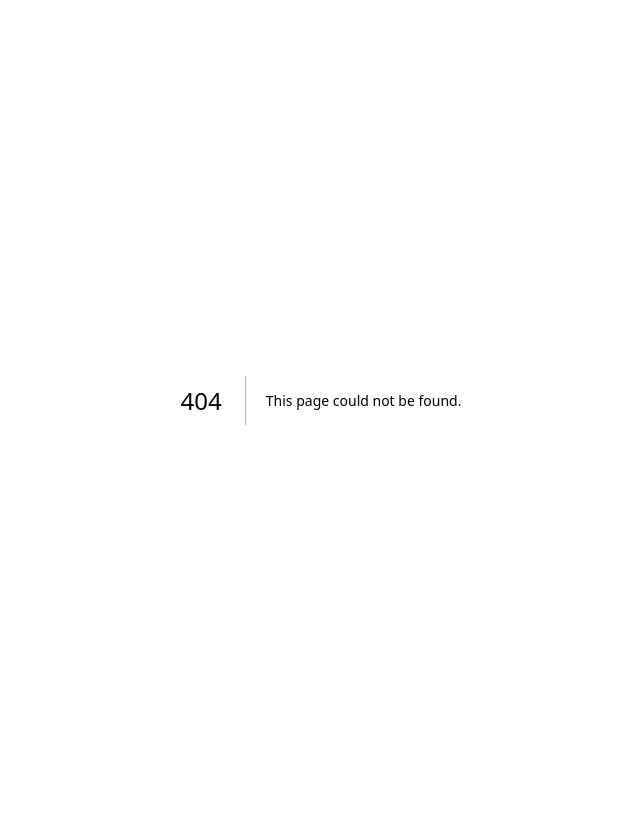
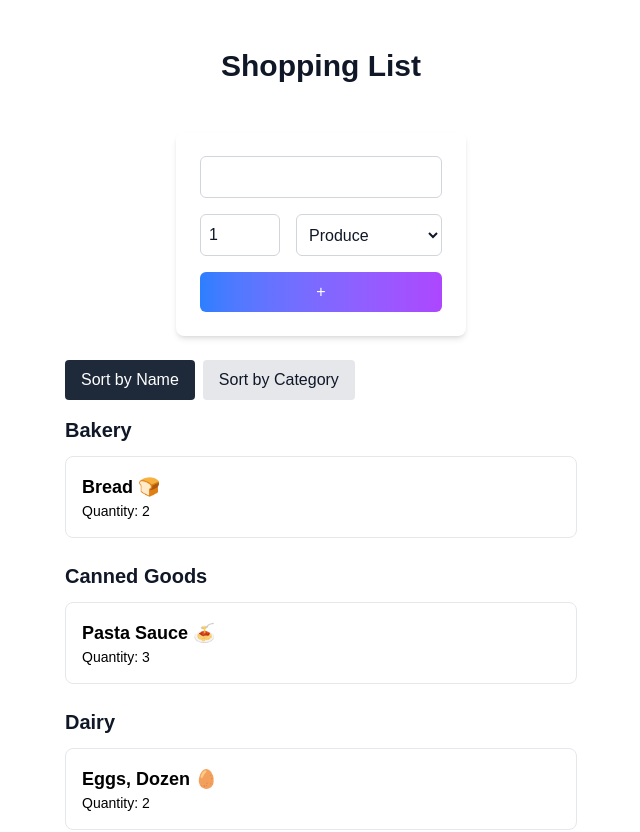
Before and after one commit to RealTestingp/cprg306-assignments, a Next.js app: page /week-6 in a window 1280 px wide. Before the commit this address had no page. Shown: the top 832 px of the page, without its empty margins (319-959 px from the left). Before the commit the page ends 800 px from the top, so only its background shows below. Built offline with nearby package versions, Linux system fonts and the light colour scheme.

Commit message:
Part 3 completed

```diff
--- a/app/week-6/ItemList.js
+++ b/app/week-6/ItemList.js
@@ -23,13 +23,13 @@ const ItemList = ({ items }) => {
       <div className="mb-4">
         <button
           onClick={() => setSortBy('name')}
-          className={`mr-2 px-4 py-2 rounded ${sortBy === "name" ? "bg-gray-800 text-white" : "bg-gray-200"}`}
+          className={`mr-2 px-4 py-2 rounded ${sortBy === "name" ? "bg-gray-800 text-white dark:bg-gray-200 dark:text-gray-900" : "bg-gray-200 text-gray-900 dark:bg-gray-700 dark:text-white"}`}
         >
           Sort by Name
         </button>
         <button
           onClick={() => setSortBy('category')}
-          className={`px-4 py-2 rounded ${sortBy === "category" ? "bg-gray-800 text-white" : "bg-gray-200"}`}
+          className={`px-4 py-2 rounded ${sortBy === "category" ? "bg-gray-800 text-white dark:bg-gray-200 dark:text-gray-900" : "bg-gray-200 text-gray-900 dark:bg-gray-700 dark:text-white"}`}
         >
           Sort by Category
         </button>
--- a/app/week-6/NewItem.js
+++ b/app/week-6/NewItem.js
@@ -16,6 +16,7 @@ const NewItem = ({ onAddItem }) => {
     setCategory("produce");
   };
 
+  const categories = ["produce", "dairy", "bakery", "meat", "frozen foods", "canned goods", "dry goods", "beverages", "snacks", "household", "other"];
   return (
     <form className="max-w-md mx-auto bg-white dark:bg-gray-800 p-6 rounded-lg shadow-md" onSubmit={handleSubmit}>
 
--- /dev/null
+++ b/app/week-6/page.js
@@ -0,0 +1,23 @@
+"use client";
+import ItemList from "./ItemList";
+import NewItem from "./NewItem";
+import items from "./items"
+import { useState } from "react";
+
+const App = () => {
+  const [itemList, setItemList] = useState(items);
+
+  const handleAddItem = (newItem) => {
+    setItemList([...itemList, newItem]);
+  };
+
+  return (
+    <main className="min-h-screen bg-white dark:bg-gray-900 text-gray-900 dark:text-white p-6 flex flex-col items-center gap-6 pt-12">
+      <h1 className="text-3xl font-bold mb-6">Shopping List</h1>
+      <NewItem onAddItem={handleAddItem} />
+      <ItemList items={itemList} />
+    </main>
+  )
+};
+
+export default App;
```
